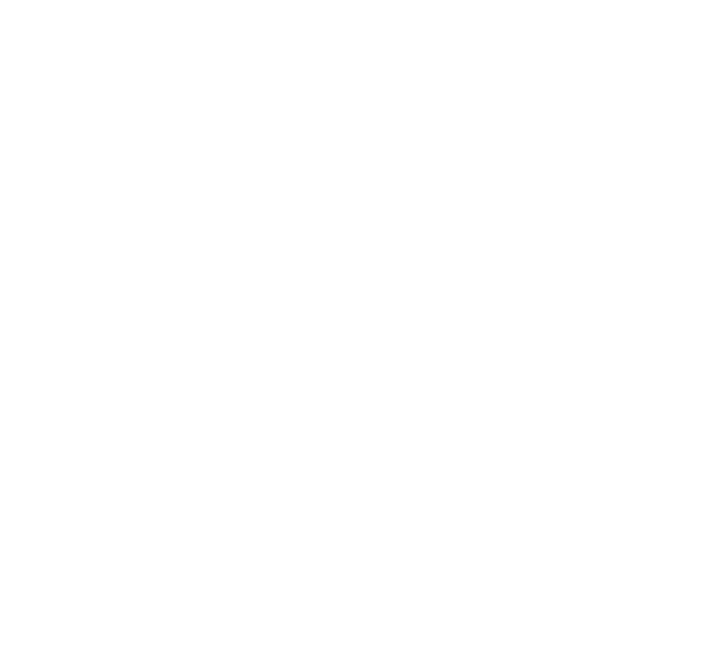
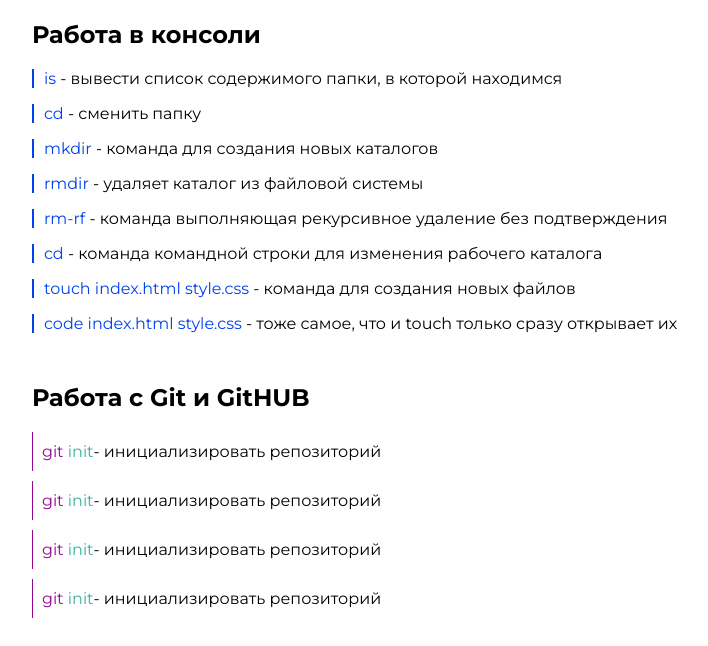
Before and after one commit to 181007Kirill/Comand, a plain HTML site: page index.html in a window 1280 px wide. Shown: the whole page, without its empty margins (23-731 px from the left). Drawn offline with Linux system fonts and the light colour scheme.

Commit message:
add div .consol and .git change style.css

```diff
--- a/index.html
+++ b/index.html
@@ -5,10 +5,40 @@
     <meta http-equiv="X-UA-Compatible" content="IE=edge">
     <meta name="viewport" content="width=device-width, initial-scale=1.0">
     <title>Git & GitHub</title>
+    <link rel="stylesheet" href="style.css">
 </head>
 <body>
     <section>
-
+        <div class="container">
+            <div class="consol">
+                <div class="consol__wrap">
+                    <h2>Работа в консоли</h2>
+                    <p><span class="blue">is</span> - вывести список содержимого папки, в которой находимся</p>
+                    <p><span class="blue">cd</span> - сменить папку</p>
+                    <p><span class="blue">mkdir</span> - команда для создания новых каталогов</p>
+                    <p><span class="blue">rmdir</span> - удаляет каталог из файловой системы</p>
+                    <p><span class="blue">rm-rf</span> - команда выполняющая рекурсивное удаление без подтверждения</p>
+                    <p><span class="blue">cd</span> - команда командной строки для изменения рабочего каталога</p>
+                    <p><span class="blue">touch index.html style.css</span> - команда для создания новых файлов</p>
+                    <p><span class="blue">code index.html style.css</span> - тоже самое, что и touch только сразу открывает их </p>
+                </div>
+            </div>
+        </div>
+    </section>
+    <section>
+        <div class="container">
+            <div class="git">
+                <div class="git__wrap">
+                    <h2>Работа с Git и GitHUB</h2>
+                    <ul class="git__list">
+                        <li class="git__item"><span>git</span><span> init</span>- инициализировать репозиторий</li>
+                        <li class="git__item"><span>git</span><span> init</span>- инициализировать репозиторий</li>
+                        <li class="git__item"><span>git</span><span> init</span>- инициализировать репозиторий</li>
+                        <li class="git__item"><span>git</span><span> init</span>- инициализировать репозиторий</li>
+                    </ul>
+                </div>
+            </div>
+        </div>
     </section>
 </body>
 </html>
--- a/style.css
+++ b/style.css
@@ -0,0 +1,62 @@
+@import url('https://fonts.googleapis.com/css2?family=Montserrat:wght@400;700&display=swap');
+
+*{
+    box-sizing: border-box;
+}
+.container{
+    max-width: 1200px;
+    margin: 0 auto;
+    padding: 0 15px;
+}
+body{
+    font-family: 'Montserrat', sans-serif;
+}
+h2{
+    font-weight: 700;
+    font-size: 24px;
+    margin: 20 auto;
+}
+p{
+    font-weight: 400;
+    font-size: 16px;
+}
+.blue{
+    color: #0042EB;
+    border-left: 2px solid #0042EB;
+    padding-left: 10px;
+}
+.git{
+    margin: 50px 0;
+}
+ul{
+    padding-left: 0;
+}
+li{
+    list-style: none;
+    margin: 20 auto;
+    padding: 8px 15px;
+}
+.git__list{
+    padding-left: 0;
+}
+.git__item{
+    margin-bottom: 10px;
+    padding: 10px 0 10px 10px;
+    position: relative;
+}
+.git__item span:nth-of-type(1){
+    color: #960796;
+}
+.git__item span:last-of-type{
+    color: #3AB19B;
+}
+.git__item::before{
+    content: '';
+    width: 1px;
+    height: 100%;
+    background-color: #960796;
+    display: inline-block;
+    position: absolute;
+    left: 0;
+    top: 0;
+}
```
